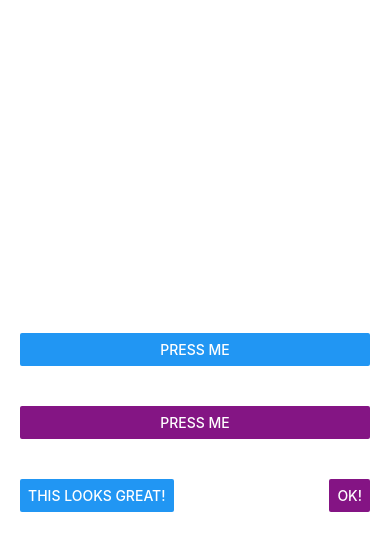
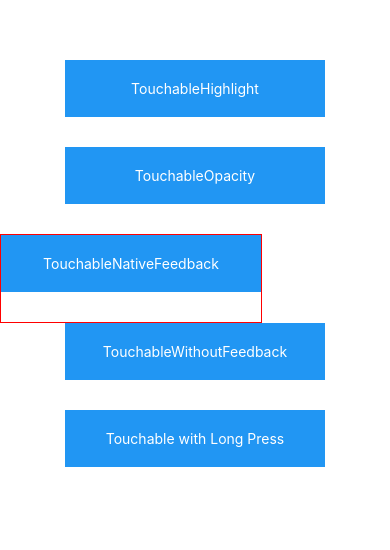
Before and after one commit to saikatdas0790/react-native-basic-app, a React Native app: screen / in a window 390 px wide. Shown: the top 550 px of the page. Built offline with nearby package versions, Linux system fonts and the light colour scheme.

Commit message:
Setup Touchables for different scenarios - TouchableHighlight - TouchableNativeFeedback - Touchable Opacity - TouchableWithoutFeedback - TouchableHiglight with Long Press

```diff
--- a/App.js
+++ b/App.js
@@ -1,46 +1,85 @@
 import React, { Component } from "react";
-import { Alert, AppRegistry, Button, StyleSheet, View } from "react-native";
+import {
+  Alert,
+  AppRegistry,
+  Platform,
+  StyleSheet,
+  Text,
+  TouchableHighlight,
+  TouchableOpacity,
+  TouchableNativeFeedback,
+  TouchableWithoutFeedback,
+  View
+} from "react-native";
 
-export default class ButtonBasics extends Component {
+const styles = StyleSheet.create({
+  container: {
+    paddingTop: 60,
+    alignItems: "center"
+  },
+  button: {
+    marginBottom: 30,
+    width: 260,
+    alignItems: "center",
+    backgroundColor: "#2196F3"
+  },
+  buttonText: {
+    padding: 20,
+    color: "white"
+  }
+});
+
+export default class Touchables extends Component {
   onPressButton() {
     Alert.alert("You tapped the button!");
+  }
+
+  onLongPressButton() {
+    Alert.alert("You long-pressed the button!");
   }
 
   render() {
     return (
       <View style={styles.container}>
-        <View style={styles.buttonContainer}>
-          <Button onPress={this.onPressButton} title="Press Me" />
-        </View>
-        <View style={styles.buttonContainer}>
-          <Button
-            onPress={this.onPressButton}
-            title="Press Me"
-            color="#841584"
-          />
-        </View>
-        <View style={styles.alternativeLayoutButtonContainer}>
-          <Button onPress={this.onPressButton} title="This looks great!" />
-          <Button onPress={this.onPressButton} title="OK!" color="#841484" />
-        </View>
+        <TouchableHighlight onPress={this.onPressButton} underlayColor="white">
+          <View style={styles.button}>
+            <Text style={styles.buttonText}>TouchableHighlight</Text>
+          </View>
+        </TouchableHighlight>
+        <TouchableOpacity onPress={this.onPressButton}>
+          <View style={styles.button}>
+            <Text style={styles.buttonText}>TouchableOpacity</Text>
+          </View>
+        </TouchableOpacity>
+        <TouchableNativeFeedback
+          onPress={this.onPressButton}
+          background={
+            Platform.OS === "android"
+              ? TouchableNativeFeedback.SelectableBackground()
+              : ""
+          }
+        >
+          <View style={styles.button}>
+            <Text style={styles.buttonText}>TouchableNativeFeedback</Text>
+          </View>
+        </TouchableNativeFeedback>
+        <TouchableWithoutFeedback onPress={this.onPressButton}>
+          <View style={styles.button}>
+            <Text style={styles.buttonText}>TouchableWithoutFeedback</Text>
+          </View>
+        </TouchableWithoutFeedback>
+        <TouchableHighlight
+          onPress={this.onPressButton}
+          onLongPress={this.onLongPressButton}
+          underlayColor="white"
+        >
+          <View style={styles.button}>
+            <Text style={styles.buttonText}>Touchable with Long Press</Text>
+          </View>
+        </TouchableHighlight>
       </View>
     );
   }
 }
 
-const styles = StyleSheet.create({
-  container: {
-    flex: 1,
-    justifyContent: "center"
-  },
-  buttonContainer: {
-    margin: 20
-  },
-  alternativeLayoutButtonContainer: {
-    margin: 20,
-    flexDirection: "row",
-    justifyContent: "space-between"
-  }
-});
-
-AppRegistry.registerComponent("BasicApp", () => ButtonBasics);
+AppRegistry.registerComponent("BasicApp", () => Touchables);
```
